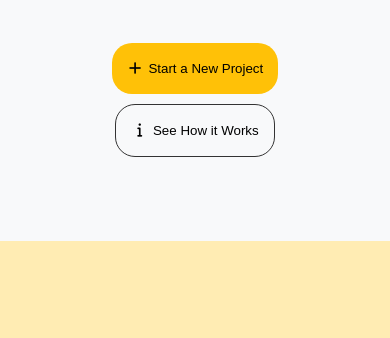
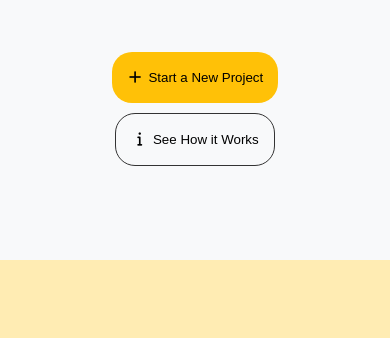
Before and after one commit to asdfkjll/karat-savings-planner-landing-page, a plain HTML site: page index.html in a window 390 px wide. Shown: the part 337-675 px from the top of the page. Drawn offline with Linux system fonts and the light colour scheme; a script that the page names is missing.

Commit message:
Added min-height of 525px to the hero: the hero's buttons overflows on small phone screens without this, like in horizontal viewports

```diff
--- a/styles.css
+++ b/styles.css
@@ -174,6 +174,7 @@ button {
 .hero {
     padding: 50px;
     height: 60vh;
+    min-height: 525px;
     text-align: center;
     align-content: center;
 }
```
